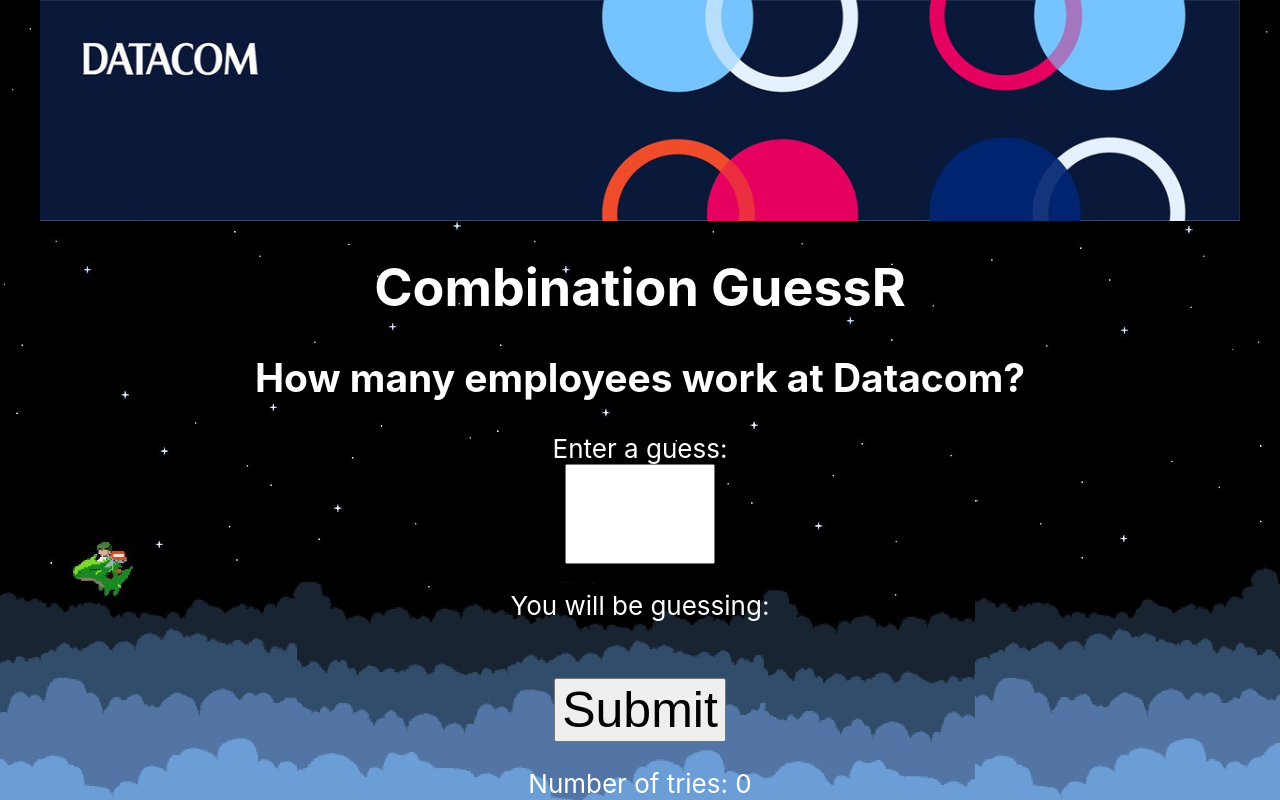
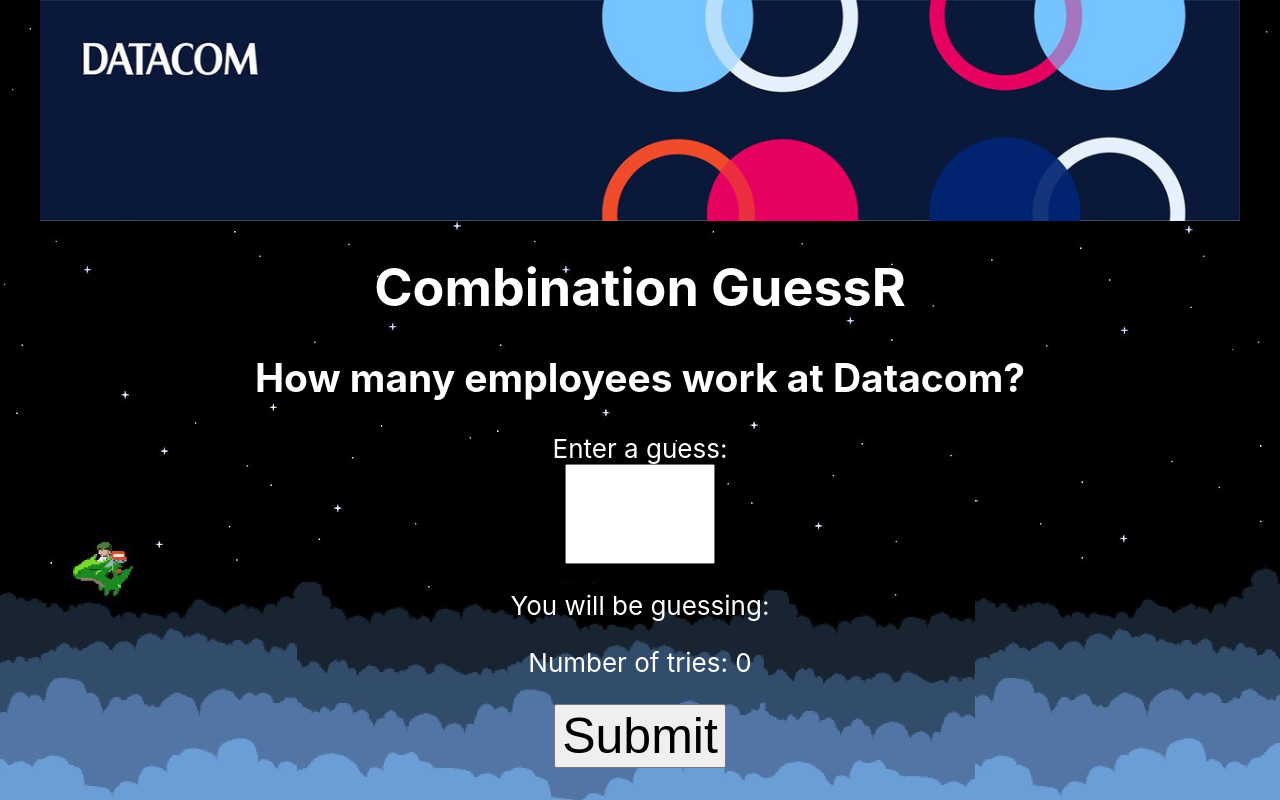
Before and after one commit to healandrepair/quizzerguessr, a React (Create React App) app: page / in a window 1280 px wide. Built offline with nearby package versions, Linux system fonts and the light colour scheme.

Commit message:
fixed spacing

```diff
--- a/src/App.js
+++ b/src/App.js
@@ -91,10 +91,10 @@
           <input class="textBoxId" type="tel" style={{fontSize: 50}} id="guess" name="fname" maxLength={4} onChange={handleChange}/>
           <br/>
           <p>You will be guessing: {message}</p>
-          <br/>
+          <p>Number of tries: {attempts}</p>
+           {/* spacing is odd here, cant add anymore elements otherwise black bars at bottom will show up, will need to be fixed later */}
         </form>
         <input style={{fontSize: 50, padding: -10}}type="submit" onClick={handleInput} value="Submit"/>
-        <p>Number of tries: {attempts}</p>
         {buttonClicked && (
         <Popup isOpen={popUpIsOpen} onClose={handlePopup} isCorrect={isCorrect} attempts={attempts} />
       )}
```
